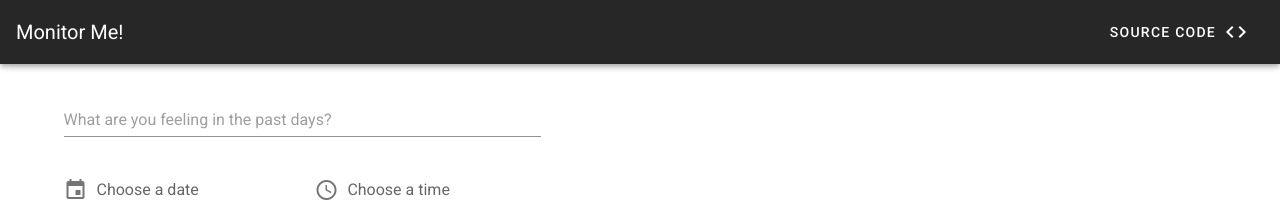
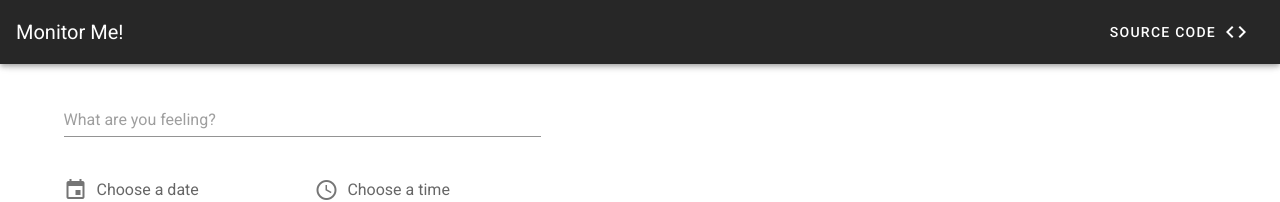
Before and after one commit to dilapitan/monitor-me, a Vue app: page / in a window 1280 px wide. Shown: the top 202 px of the page. Built offline with nearby package versions, Linux system fonts and the light colour scheme; what v-calendar would draw is missing.

Commit message:
Update placeholder in text field

```diff
--- a/src/components/shared/FormComponent.vue
+++ b/src/components/shared/FormComponent.vue
@@ -4,7 +4,7 @@
       <template>
         <v-text-field
           v-model="status"
-          placeholder="What are you feeling in the past days?"
+          placeholder="What are you feeling?"
           clearable
         ></v-text-field>
 
```
